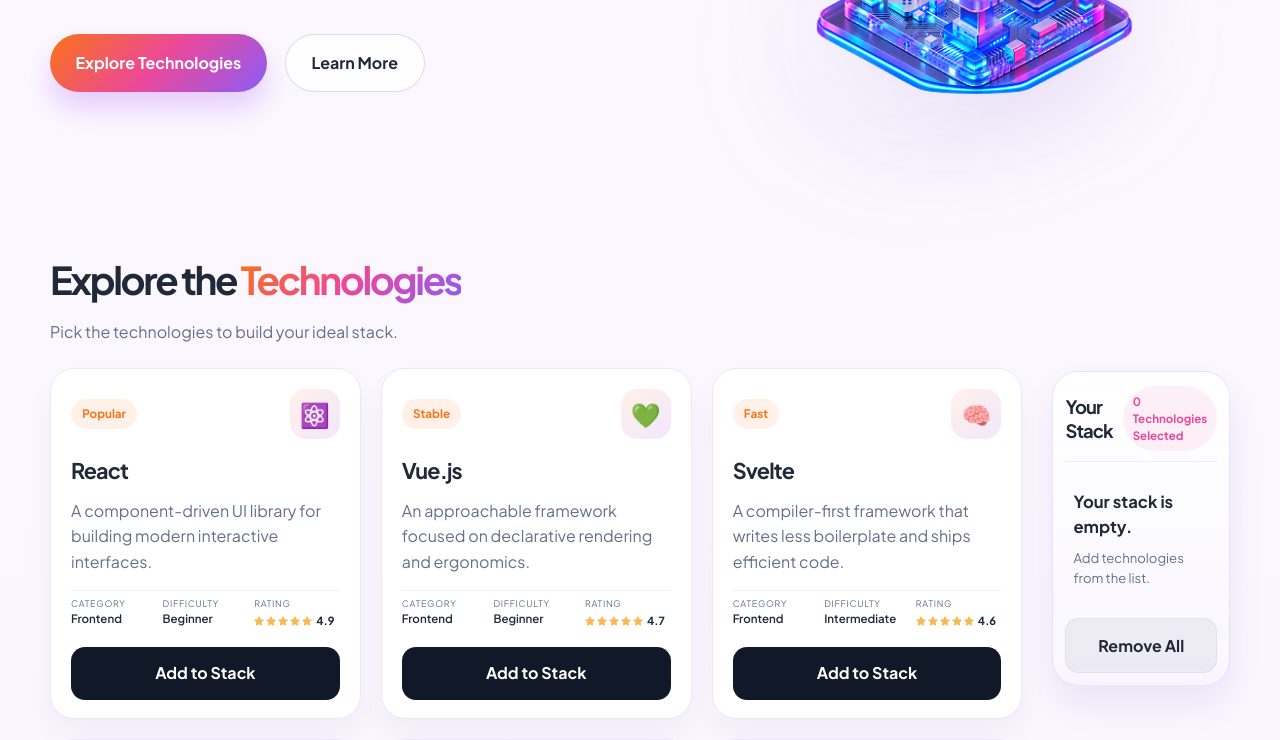
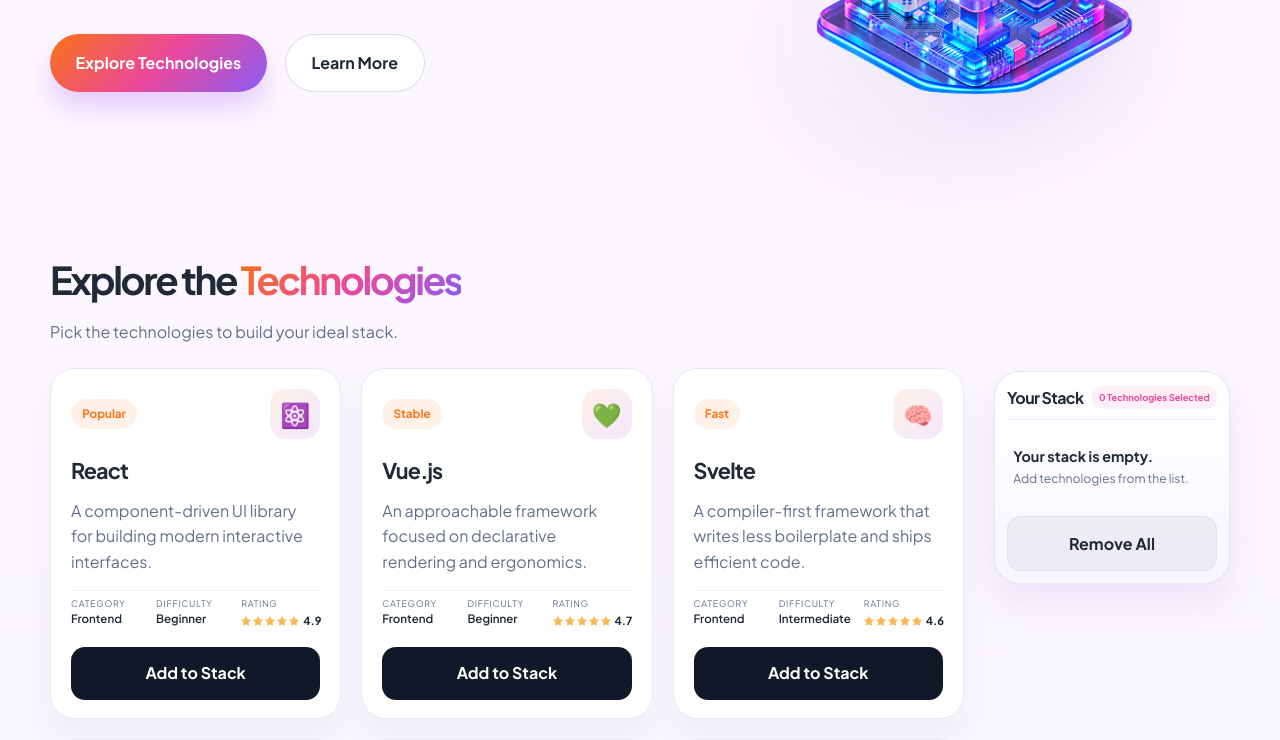
Before and after one commit to nafizfuad-web/ASSINGMENT-05, a React (Vite) app: page / in a window 1280 px wide. Shown: the part 466-1206 px from the top of the page. Built offline with nearby package versions, Linux system fonts and the light colour scheme.

Commit message:
added card desing

```diff
--- a/src/App.css
+++ b/src/App.css
@@ -369,7 +369,7 @@
   display: flex;
   align-items: center;
   justify-content: space-between;
-  gap: 10px;
+  gap: 8px;
   margin-bottom: 12px;
   padding-bottom: 10px;
   border-bottom: 1px solid rgba(148, 163, 184, 0.15);
@@ -377,40 +377,44 @@
 
 .sidebar-header h3 {
   margin: 0;
-  font-size: 1.15rem;
-  line-height: 24px;
-  letter-spacing: -0.05em;
+  font-size: 1rem;
+  line-height: 1.2;
+  letter-spacing: -0.04em;
   color: #1f2937;
+  white-space: nowrap;
 }
 
 .stack-count {
-  font-size: 0.72rem;
+  font-size: 0.58rem;
   font-weight: 700;
   color: var(--pink);
   background: rgba(236, 72, 153, 0.08);
   border-radius: 999px;
-  padding: 0.42rem 0.62rem;
+  padding: 0.28rem 0.46rem;
+  white-space: nowrap;
 }
 
 .empty-state {
-  padding: 1rem 0.5rem 0.8rem;
+  padding: 0.9rem 0.4rem 0.7rem;
   color: var(--muted);
   text-align: left;
 }
 
 .empty-state p {
   margin: 0;
-  font-size: 1.04rem;
+  font-size: 0.9rem;
   font-weight: 700;
   color: var(--text);
+  white-space: nowrap;
 }
 
 .empty-state span {
   display: block;
-  margin-top: 0.5rem;
-  font-size: 0.82rem;
-  line-height: 1.5;
+  margin-top: 0.2rem;
+  font-size: 0.76rem;
+  line-height: 1.3;
   color: var(--muted);
+  white-space: nowrap;
 }
 
 .stack-list {
@@ -425,7 +429,7 @@
   display: flex;
   align-items: center;
   justify-content: space-between;
-  gap: 12px;
+  gap: 10px;
   width: 238px;
   min-height: 66px;
   padding: 0.5rem 0.6rem;
@@ -439,6 +443,8 @@
   display: flex;
   align-items: center;
   gap: 10px;
+  min-width: 0;
+  flex: 1;
 }
 
 .stack-item-icon {
@@ -449,20 +455,23 @@
   border-radius: 12px;
   background: linear-gradient(135deg, rgba(168, 85, 247, 0.12), rgba(236, 72, 153, 0.08));
   font-size: 1.2rem;
+  flex-shrink: 0;
 }
 
 .stack-item-main strong {
   display: block;
   font-size: 0.96rem;
-  line-height: 24px;
+  line-height: 1.2;
   color: var(--text);
+  white-space: nowrap;
 }
 
 .stack-item-main small {
   display: block;
   font-size: 0.72rem;
-  line-height: 18px;
+  line-height: 1.2;
   color: var(--muted);
+  margin-top: 2px;
 }
 
 .remove-button {
@@ -474,6 +483,7 @@
   display: grid;
   place-items: center;
   border: 1px solid rgba(239, 68, 68, 0.08);
+  flex-shrink: 0;
 }
 
 .remove-all-button {
```
